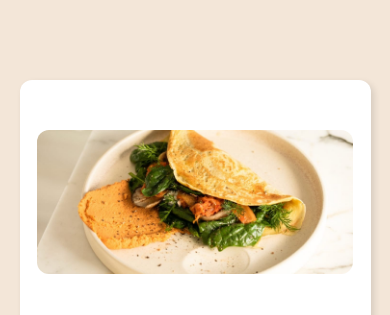
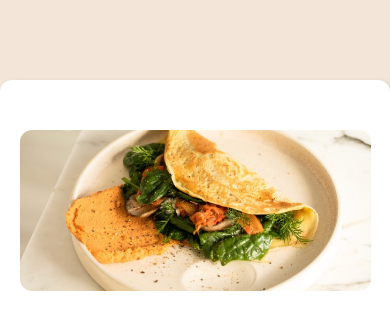
Before and after one commit to julwa-carolina/Omelette, a plain HTML site: page index.html in a window 390 px wide. Shown: the top 315 px of the page. Drawn offline with Linux system fonts and the light colour scheme.

Commit message:
Refactor CSS styles and fix formatting issues

```diff
--- a/estilo/style.css
+++ b/estilo/style.css
@@ -174,7 +174,7 @@ p, li, table {
 /* media query */
 @media screen and (max-width: 1024px){
     main {
-        grid-template-columns: auto 90vw auto;
+        grid-template-columns: 1fr 100vw 1fr;;
     }
 
     h1 {
```
